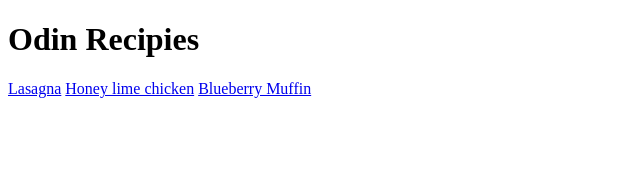
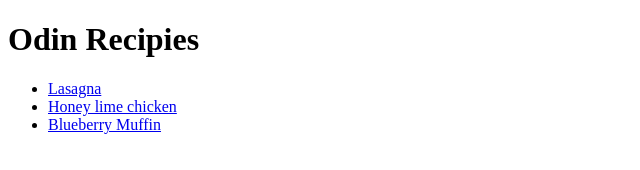
Before and after one commit to simovicm26/odin-recipies, a plain HTML site: page index.html in a window 1280 px wide. Shown: the whole page, without its empty margins (0-640 px from the left). Drawn offline with Linux system fonts and the light colour scheme.

Commit message:
Put all the recipies on home in an unordered list

```diff
--- a/index.html
+++ b/index.html
@@ -6,8 +6,10 @@
 </head>
 <body>
     <h1>Odin Recipies</h1>
-    <a href="./recipies/lasagna.html">Lasagna</a>
-    <a href="./recipies/honey-lime-chicken.html">Honey lime chicken</a>
-    <a href="./recipies/blueberry-muffin.html">Blueberry Muffin</a>
+    <ul>
+        <li><a href="./recipies/lasagna.html">Lasagna</a></li>
+        <li><a href="./recipies/honey-lime-chicken.html">Honey lime chicken</a></li>
+        <li><a href="./recipies/blueberry-muffin.html">Blueberry Muffin</a></li>
+    </ul>
 </body>
 </html>
```
